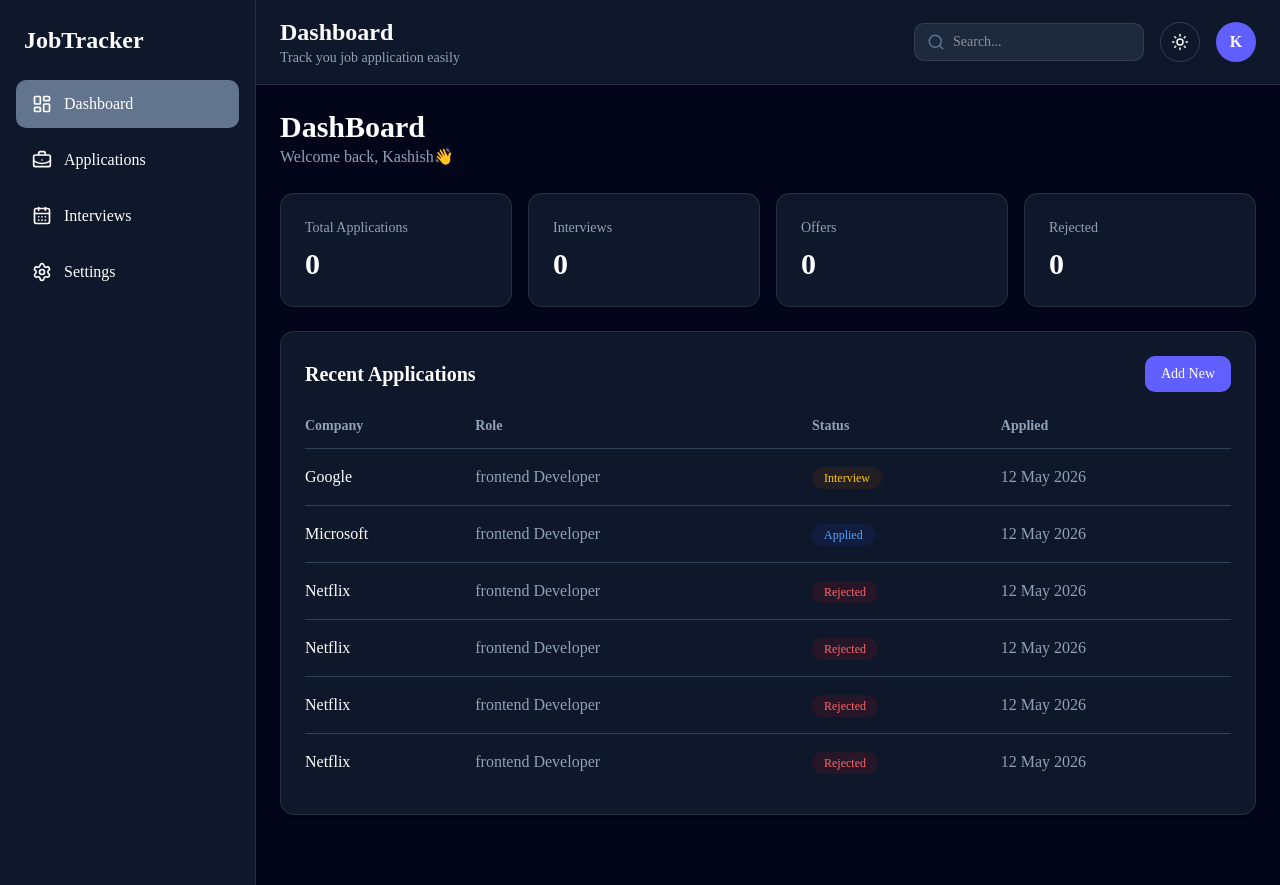
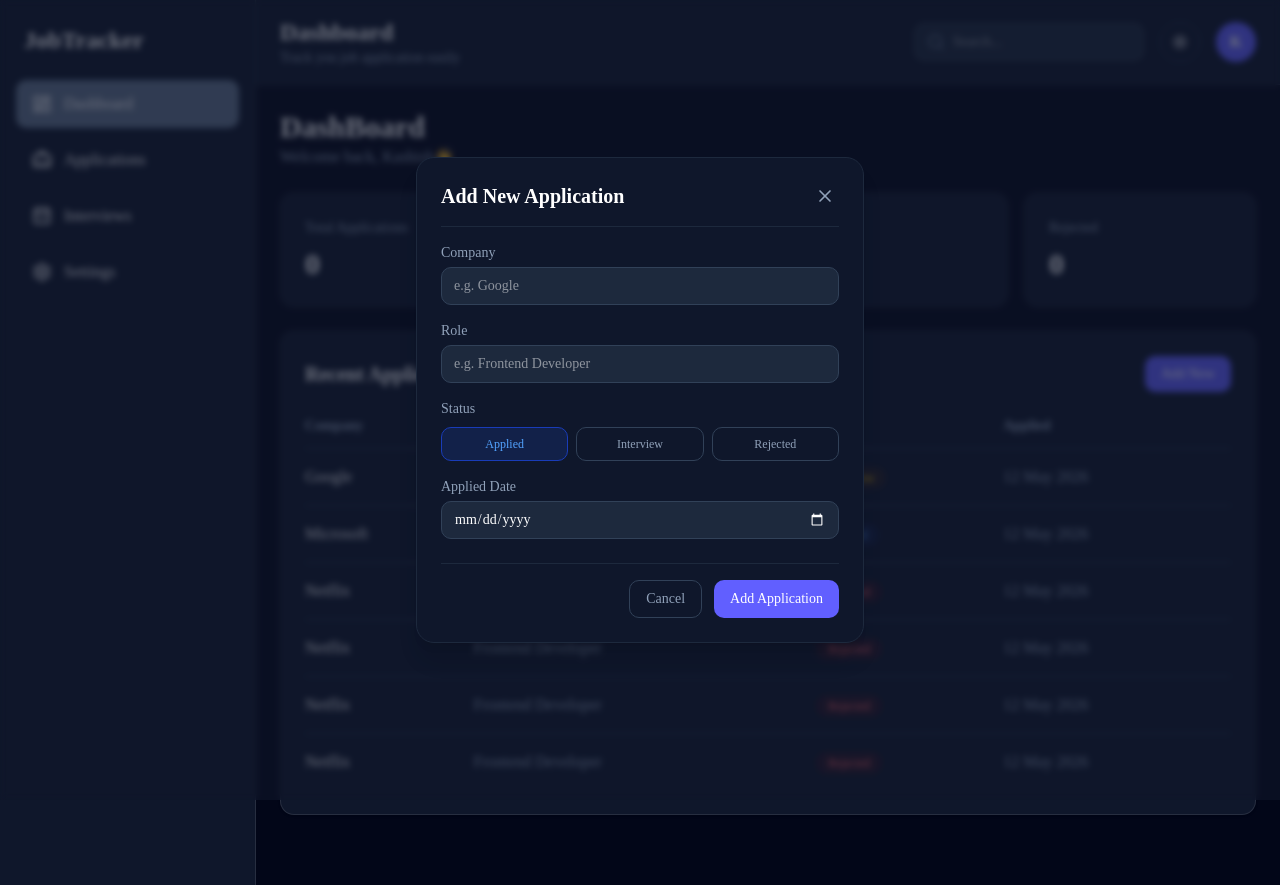
Before and after one commit to KashishGoyal905/job-application-tracker, a Next.js app: page / in a window 1280 px wide. Both pictures are taken after a click on the button "Add New". Built offline with nearby package versions, Linux system fonts and the light colour scheme.

Commit message:
feat: add modal for adding new applications

```diff
--- a/src/app/layout.tsx
+++ b/src/app/layout.tsx
@@ -26,6 +26,7 @@ export default function RootLayout({
   return (
     <html
       lang="en"
+      suppressHydrationWarning
       className={`${geistSans.variable} ${geistMono.variable} h-full antialiased`}
     >
       <body className="min-h-full flex flex-col">
--- /dev/null
+++ b/src/components/dashboard/ApplicationModal.tsx
@@ -0,0 +1,180 @@
+"use client";
+
+import { useState } from "react";
+import { X } from "lucide-react";
+
+type ApplicationModalProps = {
+  isOpen: boolean;
+  onClose: () => void;
+  onSubmit: (data: {
+    company: string;
+    role: string;
+    status: "Applied" | "Rejected" | "Interview";
+    appliedDate: string;
+  }) => void;
+};
+
+function ApplicationModal({
+  isOpen,
+  onClose,
+  onSubmit,
+}: ApplicationModalProps) {
+  const [company, setCompany] = useState("");
+  const [role, setRole] = useState("");
+  const [status, setStatus] = useState<"Applied" | "Rejected" | "Interview">(
+    "Applied",
+  );
+  const [appliedDate, setAppliedDate] = useState("");
+
+  function handleModalSubmit(event: React.FormEvent<HTMLFormElement>) {
+    event.preventDefault();
+
+    if (!company.trim() || !role.trim() || !appliedDate.trim()) {
+      return;
+    }
+
+    // Format date beautifully if needed, or pass it directly
+    onSubmit({
+      company,
+      role,
+      status,
+      appliedDate,
+    });
+
+    // Reset state
+    setCompany("");
+    setRole("");
+    setStatus("Applied");
+    setAppliedDate("");
+
+    // Close modal
+    onClose();
+  }
+
+  if (!isOpen) {
+    return null;
+  }
+
+  return (
+    <div className="fixed inset-0 z-50 flex items-center justify-center bg-slate-900/60 backdrop-blur-[3px] p-4">
+      {/* Modal Card */}
+      <div className="relative w-full max-w-md rounded-2xl bg-white p-6 shadow-xl dark:bg-slate-900 border border-slate-200 dark:border-slate-800 transition-all transform animate-in fade-in zoom-in-95 duration-200">
+        {/* Header */}
+        <div className="flex items-center justify-between border-b border-slate-100 dark:border-slate-800 pb-4 mb-4">
+          <h2 className="text-xl font-semibold text-slate-800 dark:text-white">
+            Add New Application
+          </h2>
+          <button
+            onClick={onClose}
+            className="rounded-lg p-1 text-slate-400 hover:bg-slate-100 hover:text-slate-600 dark:hover:bg-slate-800 dark:hover:text-slate-200 transition"
+          >
+            <X size={20} />
+          </button>
+        </div>
+
+        {/* Form */}
+        <form onSubmit={handleModalSubmit} className="space-y-4">
+          {/* Company */}
+          <div>
+            <label className="block text-sm font-medium text-slate-600 dark:text-slate-400 mb-1">
+              Company
+            </label>
+            <input
+              type="text"
+              required
+              placeholder="e.g. Google"
+              value={company}
+              onChange={(e) => setCompany(e.target.value)}
+              className="w-full rounded-lg border border-slate-200 bg-white px-3 py-2 text-sm text-slate-800 outline-none transition focus:border-indigo-500 focus:ring-1 focus:ring-indigo-500 dark:border-slate-700 dark:bg-slate-800 dark:text-white dark:focus:border-indigo-400"
+            />
+          </div>
+
+          {/* Role */}
+          <div>
+            <label className="block text-sm font-medium text-slate-600 dark:text-slate-400 mb-1">
+              Role
+            </label>
+            <input
+              type="text"
+              required
+              placeholder="e.g. Frontend Developer"
+              value={role}
+              onChange={(e) => setRole(e.target.value)}
+              className="w-full rounded-lg border border-slate-200 bg-white px-3 py-2 text-sm text-slate-800 outline-none transition focus:border-indigo-500 focus:ring-1 focus:ring-indigo-500 dark:border-slate-700 dark:bg-slate-800 dark:text-white dark:focus:border-indigo-400"
+            />
+          </div>
+
+          {/* Status Selection */}
+          <div>
+            <label className="block text-sm font-medium text-slate-600 dark:text-slate-400 mb-2">
+              Status
+            </label>
+            <div className="grid grid-cols-3 gap-2">
+              {(["Applied", "Interview", "Rejected"] as const).map((s) => {
+                const isActive = status === s;
+                let activeStyle = "";
+                if (isActive) {
+                  if (s === "Applied")
+                    activeStyle =
+                      "bg-blue-100 text-blue-700 border-blue-300 dark:bg-blue-900/30 dark:text-blue-400 dark:border-blue-800";
+                  if (s === "Interview")
+                    activeStyle =
+                      "bg-yellow-100 text-yellow-700 border-yellow-300 dark:bg-yellow-900/30 dark:text-yellow-400 dark:border-yellow-800";
+                  if (s === "Rejected")
+                    activeStyle =
+                      "bg-red-100 text-red-700 border-red-300 dark:bg-red-900/30 dark:text-red-400 dark:border-red-800";
+                }
+
+                return (
+                  <button
+                    key={s}
+                    type="button"
+                    onClick={() => setStatus(s)}
+                    className={`rounded-lg border px-3 py-2 text-xs font-medium transition text-center cursor-pointer
+                      ${isActive ? activeStyle : "border-slate-200 text-slate-500 hover:bg-slate-50 dark:border-slate-700 dark:text-slate-400 dark:hover:bg-slate-800"}
+                    `}
+                  >
+                    {s}
+                  </button>
+                );
+              })}
+            </div>
+          </div>
+
+          {/* Applied Date */}
+          <div>
+            <label className="block text-sm font-medium text-slate-600 dark:text-slate-400 mb-1">
+              Applied Date
+            </label>
+            <input
+              type="date"
+              required
+              value={appliedDate}
+              onChange={(e) => setAppliedDate(e.target.value)}
+              className="w-full rounded-lg border border-slate-200 bg-white px-3 py-2 text-sm text-slate-800 outline-none transition focus:border-indigo-500 focus:ring-1 focus:ring-indigo-500 dark:border-slate-700 dark:bg-slate-800 dark:text-white dark:focus:border-indigo-400"
+            />
+          </div>
+
+          {/* Footer Actions */}
+          <div className="flex justify-end gap-3 pt-4 border-t border-slate-100 dark:border-slate-800 mt-6">
+            <button
+              type="button"
+              onClick={onClose}
+              className="rounded-lg border border-slate-200 px-4 py-2 text-sm font-medium text-slate-600 hover:bg-slate-50 dark:border-slate-700 dark:text-slate-400 dark:hover:bg-slate-800 transition cursor-pointer"
+            >
+              Cancel
+            </button>
+            <button
+              type="submit"
+              className="rounded-lg bg-indigo-500 px-4 py-2 text-sm font-medium text-white hover:bg-indigo-600 active:scale-[0.98] transition cursor-pointer"
+            >
+              Add Application
+            </button>
+          </div>
+        </form>
+      </div>
+    </div>
+  );
+}
+
+export default ApplicationModal;
--- a/src/components/dashboard/ApplicationsTable.tsx
+++ b/src/components/dashboard/ApplicationsTable.tsx
@@ -1,56 +1,101 @@
+"use client";
+
+import { useState } from "react";
+import ApplicationModal from "./ApplicationModal";
+
+
 const dummyApplications = [
   {
     id: 1,
     company: "Google",
-    role: "frontend Developer",
-    status: "Interview",
+    role: "Frontend Developer",
+    status: "Interview" as const,
     appliedDate: "12 May 2026",
   },
   {
     id: 2,
     company: "Microsoft",
-    role: "frontend Developer",
-    status: "Applied",
+    role: "Frontend Developer",
+    status: "Applied" as const,
     appliedDate: "12 May 2026",
   },
   {
     id: 3,
     company: "Netflix",
-    role: "frontend Developer",
-    status: "Rejected",
+    role: "Frontend Developer",
+    status: "Rejected" as const,
     appliedDate: "12 May 2026",
   },
   {
     id: 4,
     company: "Netflix",
-    role: "frontend Developer",
-    status: "Rejected",
+    role: "Frontend Developer",
+    status: "Rejected" as const,
     appliedDate: "12 May 2026",
   },
   {
     id: 5,
     company: "Netflix",
-    role: "frontend Developer",
-    status: "Rejected",
+    role: "Frontend Developer",
+    status: "Rejected" as const,
     appliedDate: "12 May 2026",
   },
   {
     id: 6,
     company: "Netflix",
-    role: "frontend Developer",
-    status: "Rejected",
+    role: "Frontend Developer",
+    status: "Rejected" as const,
     appliedDate: "12 May 2026",
   },
 ];
 
 function ApplicationsTable() {
+  const [applications, setApplications] = useState(dummyApplications);
+  const [isModalOpen, setIsModalOpen] = useState(false);
+
+  function handleNewApplicationClick() {
+    setIsModalOpen(true);
+  }
+
+  function handleAddApplication(newApp: {
+    company: string;
+    role: string;
+    status: "Applied" | "Rejected" | "Interview";
+    appliedDate: string;
+  }) {
+    // Format input date "YYYY-MM-DD" to "D MMM YYYY"
+    const date = new Date(newApp.appliedDate);
+    const formattedDate = isNaN(date.getTime())
+      ? newApp.appliedDate
+      : date.toLocaleDateString("en-GB", {
+          day: "numeric",
+          month: "short",
+          year: "numeric",
+        });
+
+    setApplications((prev) => [
+      {
+        id: prev.length + 1,
+        company: newApp.company,
+        role: newApp.role,
+        status: newApp.status,
+        appliedDate: formattedDate,
+      },
+      ...prev,
+    ]);
+  }
+
   return (
+    <>
       <div className="rounded-xl border bg-white dark:bg-slate-900 p-6 shadow-sm">
         <div className="mb-6 flex items-center justify-between">
           <h2 className="text-xl font-semibold text-slate-800 dark:text-white">
             Recent Applications
           </h2>
-        <button className="rounded-lg bg-indigo-500 px-4 py-2 text-sm font-medium text-white transition hover:bg-indigo-600">
+          <button
+            onClick={handleNewApplicationClick}
+            className="rounded-lg bg-indigo-500 px-4 py-2 text-sm font-medium text-white transition hover:bg-indigo-600"
+          >
             Add New
           </button>
         </div>
@@ -75,12 +120,17 @@ function ApplicationsTable() {
             </thead>
 
             <tbody>
-            {dummyApplications.map((application) => (
-              <tr key={application.id} className="border-t border-slate-200 dark:border-slate-700">
+              {applications.map((application) => (
+                <tr
+                  key={application.id}
+                  className="border-t border-slate-200 dark:border-slate-700"
+                >
                   <td className="py-4 font-medium text-slate-800 dark:text-white">
                     {application.company}
                   </td>
-                <td className="py-4 text-slate-600 dark:text-slate-400">{application.role}</td>
+                  <td className="py-4 text-slate-600 dark:text-slate-400">
+                    {application.role}
+                  </td>
                   <td className="py-4">
                     <span
                       className={`rounded-full px-3 py-1 text-xs font-medium
@@ -104,6 +154,12 @@ function ApplicationsTable() {
           </table>
         </div>
       </div>
+      <ApplicationModal
+        isOpen={isModalOpen}
+        onClose={() => setIsModalOpen(false)}
+        onSubmit={handleAddApplication}
+      />
+    </>
   );
 }
 
--- a/src/components/layouts/ThemeToggle.tsx
+++ b/src/components/layouts/ThemeToggle.tsx
@@ -2,9 +2,20 @@
 
 import { Moon, Sun } from "lucide-react";
 import { useTheme } from "next-themes";
+import { useEffect, useState } from "react";
 
 function ThemeToggle() {
+  const [mounted, setMounted] = useState(false);
   const { theme, setTheme } = useTheme();
+
+  useEffect(() => {
+    setMounted(true);
+  }, []);
+
+  if (!mounted) {
+    return null;
+  }
+
   const isDarkTheme = theme === "dark";
 
   function toggleTheme() {
```
Lines whose indentation alone changed are shown as unchanged.
